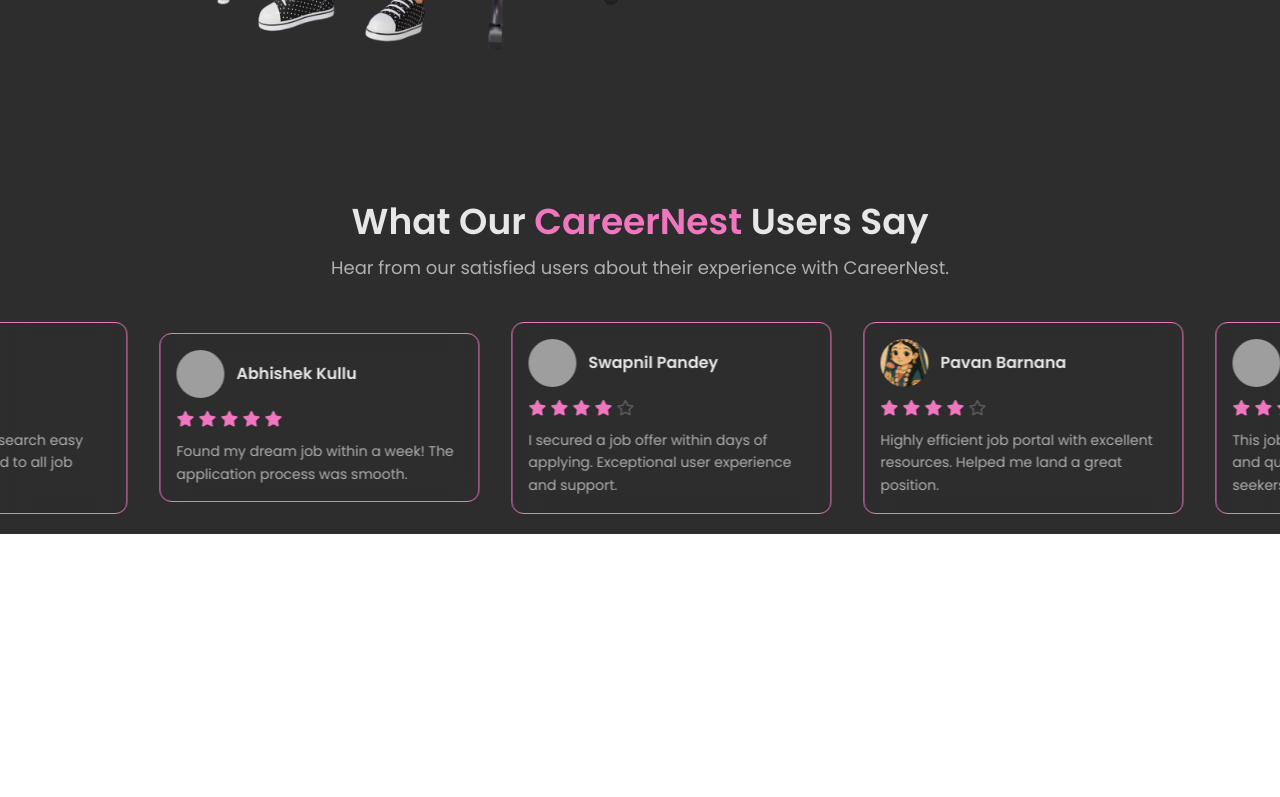
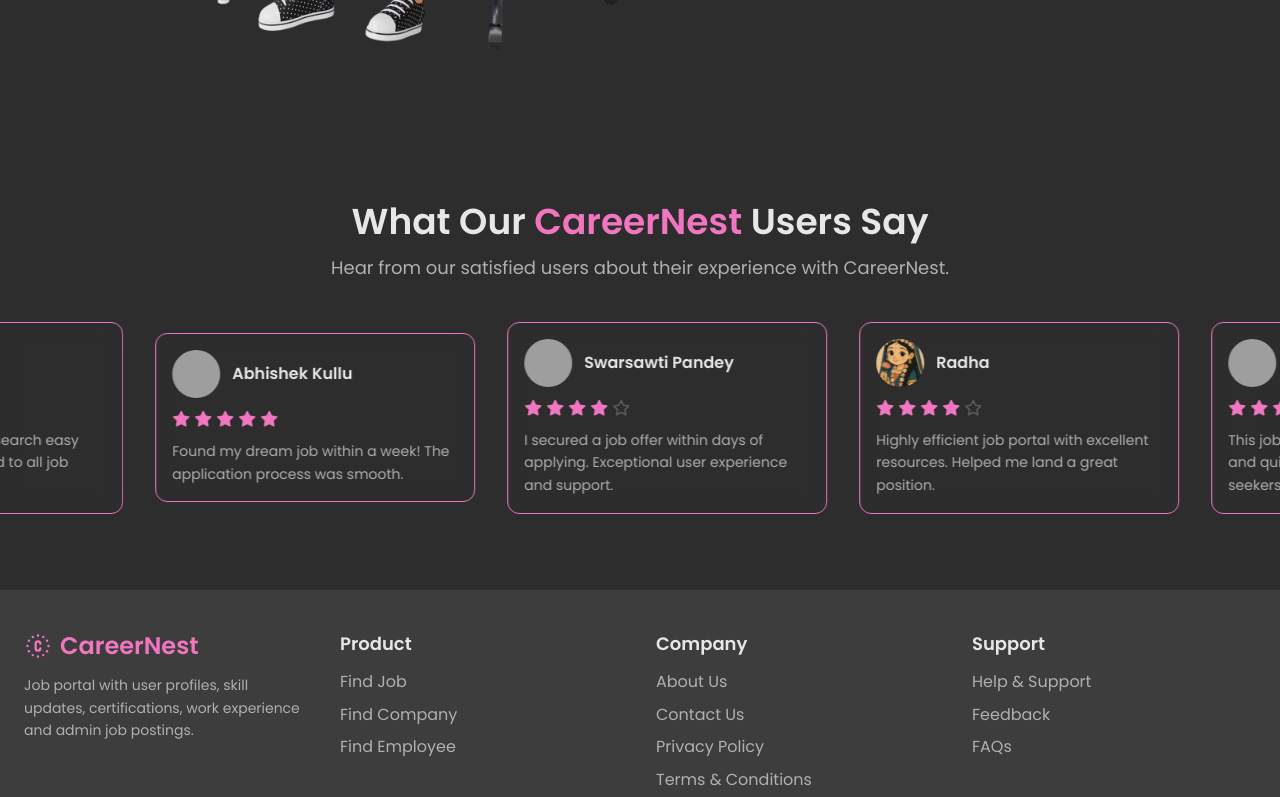
Before and after one commit to garvsharma12/CareerNest, a React (Create React App) app in the folder Career-nest-frontend/: page / in a window 1280 px wide. Shown: the part 2000-2797 px from the top of the page. Before the commit the page ends 2534 px from the top, so only its background shows below. Built offline with nearby package versions, Linux system fonts and the light colour scheme; grey boxes are pictures that could not be loaded; a web font is replaced by a local one.

Commit message:
Add Footer component to HomePage, introduce FooterLinks data, and extend Tailwind styles with new utilities.

```diff
--- a/Career-nest-frontend/src/Data/Data.tsx
+++ b/Career-nest-frontend/src/Data/Data.tsx
@@ -81,12 +81,12 @@
         "rating": 5
     },
     {
-        "name": "Swapnil Pandey",
+        "name": "Swarsawti Pandey",
         "testimonial": "I secured a job offer within days of applying. Exceptional user experience and support.",
         "rating": 4
     },
     {
-        "name": "Pavan Barnana",
+        "name": "Radha",
         "testimonial": "Highly efficient job portal with excellent resources. Helped me land a great position.",
         "rating": 4
     }
--- /dev/null
+++ b/Career-nest-frontend/src/LandingPage/Footer.tsx
@@ -0,0 +1,57 @@
+import { footerLinks } from "../Data/Data";
+
+const Footer = () => {
+    return (
+        <footer className="bg-mine-shaft-900 text-mine-shaft-100 mt-14">
+            <div className="px-6 py-10 max-w-7xl mx-auto">
+                <div className="grid grid-cols-1 md:grid-cols-4 gap-8">
+                    {/* Brand / Description */}
+                                <div className="space-y-3">
+                                    <div className="flex items-center gap-2">
+                                        <img
+                                            src="/Career-nest-logo.svg"
+                                            alt="CareerNest logo"
+                                            className="h-7 w-7 object-contain"
+                                        />
+                                        <div className="text-2xl font-semibold text-cerise-400">CareerNest</div>
+                                    </div>
+                        <p className="text-mine-shaft-300 text-sm leading-relaxed">
+                            Job portal with user profiles, skill updates, certifications,
+                            work experience and admin job postings.
+                        </p>
+                    </div>
+
+                    {/* Link Columns */}
+                    {footerLinks.map((section) => (
+                        <div key={section.title}>
+                            <div className="text-lg font-semibold mb-3 text-mine-shaft-100">
+                                {section.title}
+                            </div>
+                            <ul className="space-y-2">
+                                {section.links.map((label) => (
+                                    <li key={label}>
+                                        <a
+                                            href="#"
+                                            className="text-mine-shaft-300 hover:text-cerise-400 transition-colors"
+                                        >
+                                            {label}
+                                        </a>
+                                    </li>
+                                ))}
+                            </ul>
+                        </div>
+                    ))}
+                </div>
+            </div>
+
+            <div className="border-t border-mine-shaft-800 px-6 py-4 text-sm text-mine-shaft-300 flex flex-col md:flex-row items-center justify-between">
+                <div>&copy; {new Date().getFullYear()} CareerNest. All rights reserved.</div>
+                <div>
+                    Designed &amp; Developed By <span className="text-cerise-400 font-semibold">Garv Sharma</span>
+                </div>
+            </div>
+        </footer>
+    );
+};
+
+export default Footer;
--- a/Career-nest-frontend/src/Pages/HomePage.tsx
+++ b/Career-nest-frontend/src/Pages/HomePage.tsx
@@ -1,5 +1,6 @@
 import Header from "../Header/Header";
 import Companies from "../LandingPage/Companies";
+import Footer from "../LandingPage/Footer";
 import Job from "../LandingPage/Job";
 import JobCategory from "../LandingPage/JobCategory";
 import Reviews from "../LandingPage/Reviews";
@@ -13,6 +14,7 @@
             <JobCategory/>
             <Working/>
             <Reviews/>
+            <Footer/>
         </div>
     )
 }
--- a/Career-nest-frontend/src/index.tailwind.css
+++ b/Career-nest-frontend/src/index.tailwind.css
@@ -10,6 +10,7 @@
     --color-black: #000;
     --color-white: #fff;
     --spacing: 0.25rem;
+    --container-7xl: 80rem;
     --text-xs: 0.75rem;
     --text-xs--line-height: calc(1 / 0.75);
     --text-sm: 0.875rem;
@@ -20,6 +21,8 @@
     --text-lg--line-height: calc(1.75 / 1.125);
     --text-xl: 1.25rem;
     --text-xl--line-height: calc(1.75 / 1.25);
+    --text-2xl: 1.5rem;
+    --text-2xl--line-height: calc(2 / 1.5);
     --text-3xl: 1.875rem;
     --text-3xl--line-height: calc(2.25 / 1.875);
     --text-4xl: 2.25rem;
@@ -328,6 +331,9 @@
   .mt-10 {
     margin-top: calc(var(--spacing) * 10);
   }
+  .mt-14 {
+    margin-top: calc(var(--spacing) * 14);
+  }
   .mt-20 {
     margin-top: calc(var(--spacing) * 20);
   }
@@ -370,6 +376,9 @@
   .h-1 {
     height: calc(var(--spacing) * 1);
   }
+  .h-7 {
+    height: calc(var(--spacing) * 7);
+  }
   .h-10 {
     height: calc(var(--spacing) * 10);
   }
@@ -406,6 +415,9 @@
   .w-1\/2 {
     width: calc(1/2 * 100%);
   }
+  .w-7 {
+    width: calc(var(--spacing) * 7);
+  }
   .w-10 {
     width: calc(var(--spacing) * 10);
   }
@@ -441,6 +453,9 @@
   }
   .w-full {
     width: 100%;
+  }
+  .max-w-7xl {
+    max-width: var(--container-7xl);
   }
   .flex-shrink {
     flex-shrink: 1;
@@ -512,6 +527,20 @@
   .gap-8 {
     gap: calc(var(--spacing) * 8);
   }
+  .space-y-2 {
+    :where(& > :not(:last-child)) {
+      --tw-space-y-reverse: 0;
+      margin-block-start: calc(calc(var(--spacing) * 2) * var(--tw-space-y-reverse));
+      margin-block-end: calc(calc(var(--spacing) * 2) * calc(1 - var(--tw-space-y-reverse)));
+    }
+  }
+  .space-y-3 {
+    :where(& > :not(:last-child)) {
+      --tw-space-y-reverse: 0;
+      margin-block-start: calc(calc(var(--spacing) * 3) * var(--tw-space-y-reverse));
+      margin-block-end: calc(calc(var(--spacing) * 3) * calc(1 - var(--tw-space-y-reverse)));
+    }
+  }
   .rounded-full {
     border-radius: calc(infinity * 1px);
   }
@@ -532,12 +561,19 @@
     border-style: var(--tw-border-style);
     border-width: 2px;
   }
+  .border-t {
+    border-top-style: var(--tw-border-style);
+    border-top-width: 1px;
+  }
   .border-t-\[3px\] {
     border-top-style: var(--tw-border-style);
     border-top-width: 3px;
   }
   .border-cerise-400 {
     border-color: var(--color-cerise-400);
+  }
+  .border-mine-shaft-800 {
+    border-color: var(--color-mine-shaft-800);
   }
   .border-transparent {
     border-color: transparent;
@@ -608,6 +644,12 @@
   .py-3 {
     padding-block: calc(var(--spacing) * 3);
   }
+  .py-4 {
+    padding-block: calc(var(--spacing) * 4);
+  }
+  .py-6 {
+    padding-block: calc(var(--spacing) * 6);
+  }
   .py-10 {
     padding-block: calc(var(--spacing) * 10);
   }
@@ -622,6 +664,10 @@
   }
   .font-\[poppins\] {
     font-family: poppins;
+  }
+  .text-2xl {
+    font-size: var(--text-2xl);
+    line-height: var(--tw-leading, var(--text-2xl--line-height));
   }
   .text-3xl {
     font-size: var(--text-3xl);
@@ -777,6 +823,13 @@
       }
     }
   }
+  .hover\:text-cerise-400 {
+    &:hover {
+      @media (hover: hover) {
+        color: var(--color-cerise-400);
+      }
+    }
+  }
   .sm\:w-80 {
     @media (width >= 40rem) {
       width: calc(var(--spacing) * 80);
@@ -835,6 +888,16 @@
   .md\:block {
     @media (width >= 48rem) {
       display: block;
+    }
+  }
+  .md\:grid-cols-4 {
+    @media (width >= 48rem) {
+      grid-template-columns: repeat(4, minmax(0, 1fr));
+    }
+  }
+  .md\:flex-row {
+    @media (width >= 48rem) {
+      flex-direction: row;
     }
   }
   .md\:gap-10 {
@@ -897,6 +960,11 @@
 @property --tw-skew-y {
   syntax: "*";
   inherits: false;
+}
+@property --tw-space-y-reverse {
+  syntax: "*";
+  inherits: false;
+  initial-value: 0;
 }
 @property --tw-border-style {
   syntax: "*";
@@ -1100,6 +1168,7 @@
       --tw-rotate-z: initial;
       --tw-skew-x: initial;
       --tw-skew-y: initial;
+      --tw-space-y-reverse: 0;
       --tw-border-style: solid;
       --tw-leading: initial;
       --tw-font-weight: initial;
```
